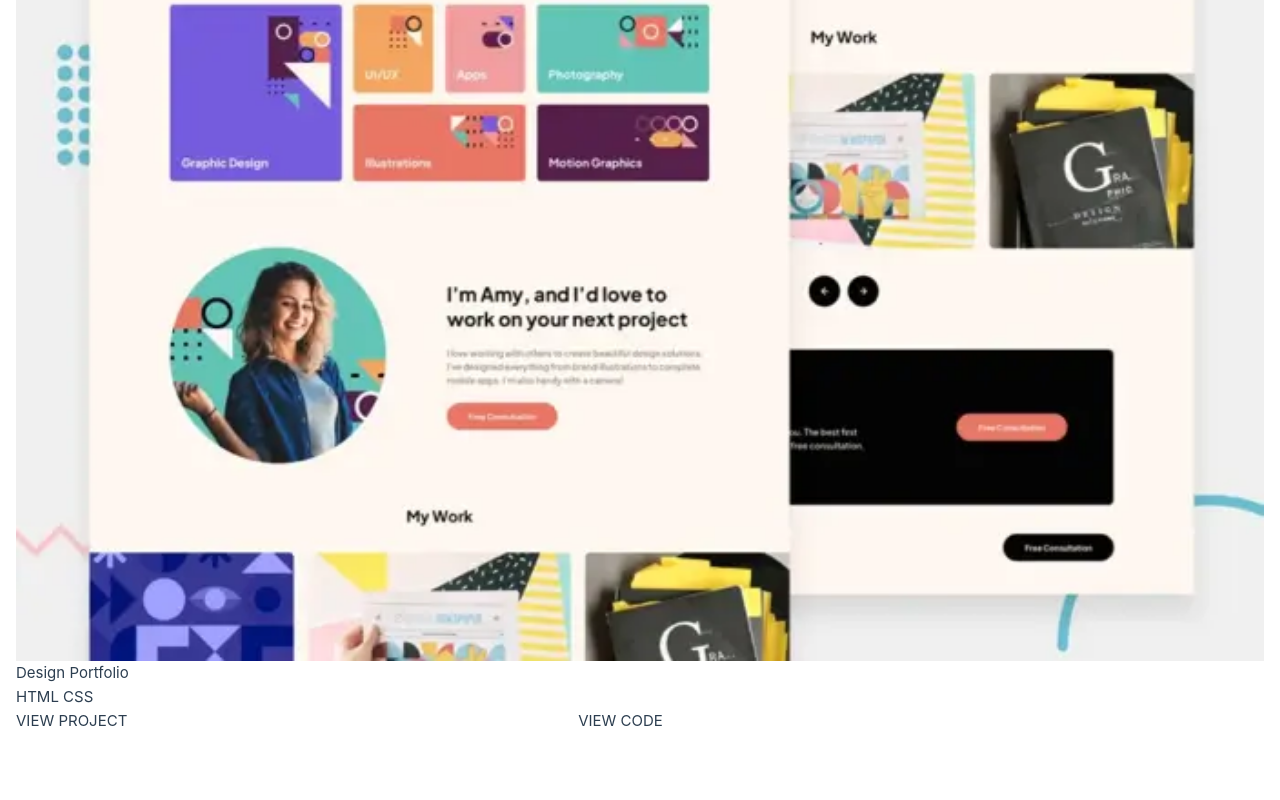
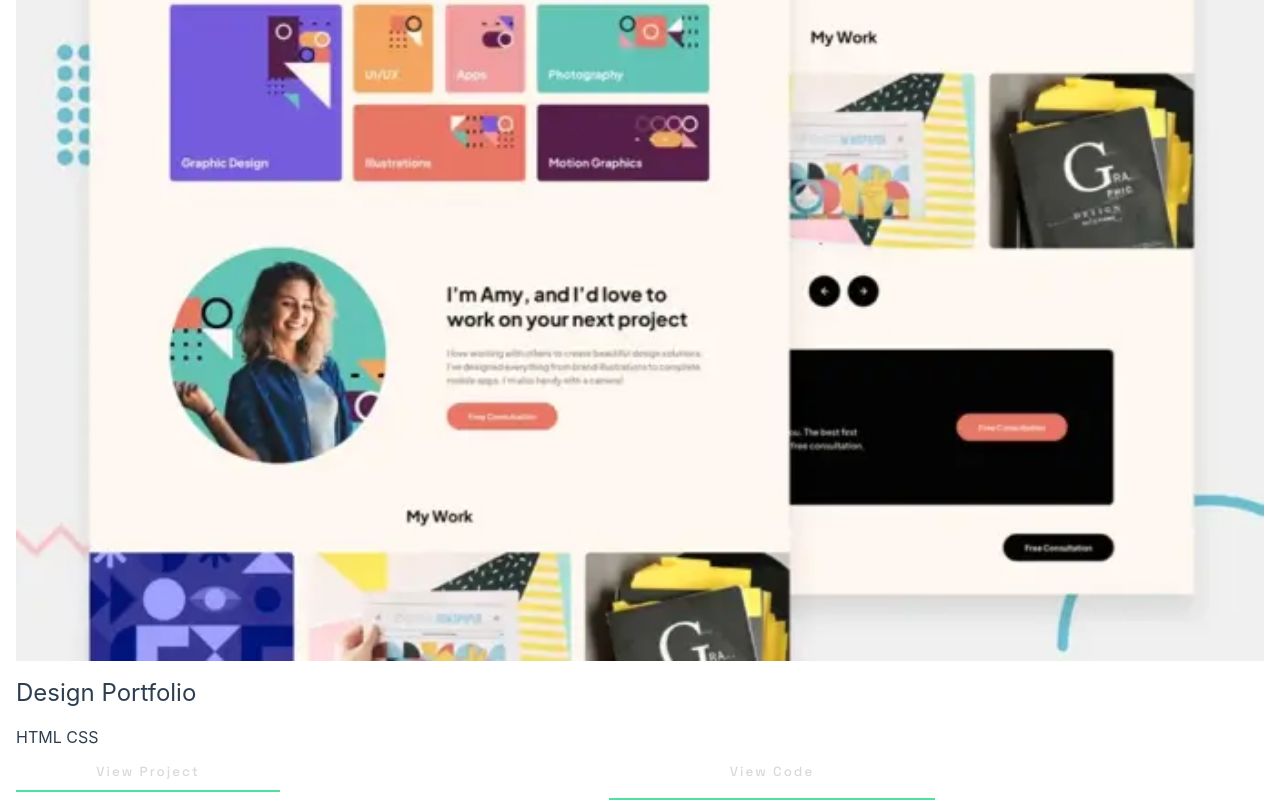
Before and after one commit to alexJSanchez/single-page-portfolio, a Vue app: page / in a window 1280 px wide. Shown: the part 2281-3081 px from the top of the page. Before the commit the page ends 3014 px from the top, so only its background shows below. Built offline with nearby package versions, Linux system fonts and the light colour scheme.

Commit message:
create portfolio card

```diff
--- a/src/components/projectSection.vue
+++ b/src/components/projectSection.vue
@@ -33,11 +33,56 @@ export default {
       style="width: 100%; grid-column-start: 1; grid-column-end: 8"
       src="../assets/layoutImages/thumbnail-project-1-small.webp"
     />
-
-    <p style="grid-column-start: 1; grid-column-end: 8; grid-row-start: 2">Design Portfolio</p>
-    <p style="grid-column-start: 1; grid-row-start: 3; grid-column-end: 8">HTML CSS</p>
-    <p style="grid-column-start: 1; grid-row-start: 4; grid-column-end: 4">VIEW PROJECT</p>
-    <p style="grid-column-start: 4; grid-row-start: 4; grid-column-end: 8">VIEW CODE</p>
+    <p
+      style="
+        grid-column-start: 1;
+        grid-column-end: 8;
+        grid-row-start: 2;
+        font-size: 1.5rem;
+        line-height: 32px;
+        margin: 1rem 0;
+      "
+    >
+      Design Portfolio
+    </p>
+    <p style="grid-column-start: 1; grid-row-start: 3; grid-column-end: 8; font-size: 1rem">
+      HTML CSS
+    </p>
+    <button
+      :style="{
+        color: store.colors.orochimaru,
+        margin: '.5rem 0',
+        fontFamily: 'spaceFontMed',
+        borderStyle: 'none',
+        backgroundColor: 'transparent',
+        paddingBottom: '0.3rem',
+        borderBottom: 'solid 2px #4ee1a0',
+        letterSpacing: '2px',
+        lineHeight: '26px',
+        gridColumnStart: '1',
+        gridRowStart: '4',
+        gridColumnEnd: '3'
+      }"
+    >
+      View Project
+    </button>
+    <button
+      :style="{
+        color: store.colors.orochimaru,
+        fontFamily: 'spaceFontMed',
+        borderStyle: 'none',
+        backgroundColor: 'transparent',
+        paddingBottom: '0.3rem',
+        borderBottom: 'solid 2px #4ee1a0',
+        letterSpacing: '2px',
+        lineHeight: '26px',
+        gridColumnStart: '4',
+        gridRowStart: '4',
+        gridColumnEnd: '7'
+      }"
+    >
+      View Code
+    </button>
   </div>
 </template>
 <style></style>
```
